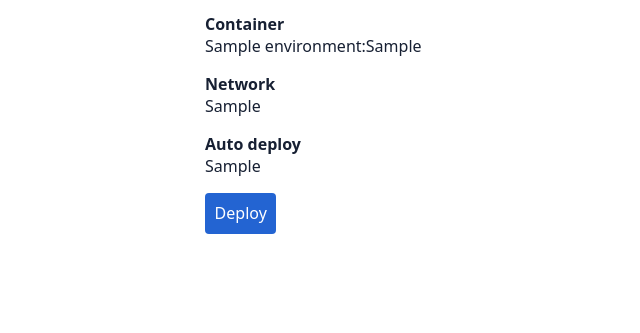
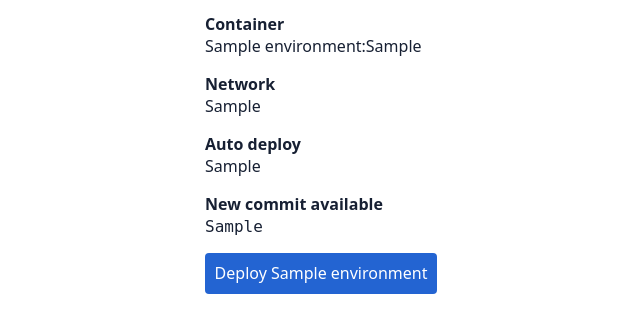
Before and after one commit to quocfe/auto-deploy, a FastAPI app: template app/templates/environment.html in a window 1280 px wide. Shown: the part 220-553 px from the top of the page, without its empty margins (55-695 px from the left). Run offline with FastAPI, Linux system fonts and the light colour scheme; the template is opened without the code that fills it: most values are stand-ins (such as "Sample title", 1, 10 or a date in 2020); parts of the project's set-up code (start-up, migrations or seed data) failed here and were passed over.

Commit message:
feat: show pending production commits

```diff
--- a/app/templates/environment.html
+++ b/app/templates/environment.html
@@ -1 +1 @@
-{% extends "base.html" %}{% block content %}<h1>{{ environment.name }}</h1><dl><dt>Branch</dt><dd>{{ environment.branch }}</dd><dt>Container</dt><dd>{{ environment.container_name }}:{{ environment.container_port }}</dd><dt>Network</dt><dd>{{ environment.docker_network }}</dd><dt>Auto deploy</dt><dd>{{ environment.auto_deploy }}</dd></dl><button hx-post="/api/environments/{{ environment.id }}/deploy" hx-swap="none">Deploy</button>{% endblock %}
+{% extends "base.html" %}{% block content %}<h1>{{ environment.name }}</h1><dl><dt>Branch</dt><dd>{{ environment.branch }}</dd><dt>Container</dt><dd>{{ environment.container_name }}:{{ environment.container_port }}</dd><dt>Network</dt><dd>{{ environment.docker_network }}</dd><dt>Auto deploy</dt><dd>{{ environment.auto_deploy }}</dd></dl>{% if environment.latest_available_commit %}<p><strong>New commit available</strong><br><code>{{ environment.latest_available_commit[:7] }}</code></p>{% endif %}<button hx-post="/api/environments/{{ environment.id }}/deploy" hx-swap="none">Deploy {{ environment.name }}</button>{% endblock %}
```
Also changed, not shown: README.md.
